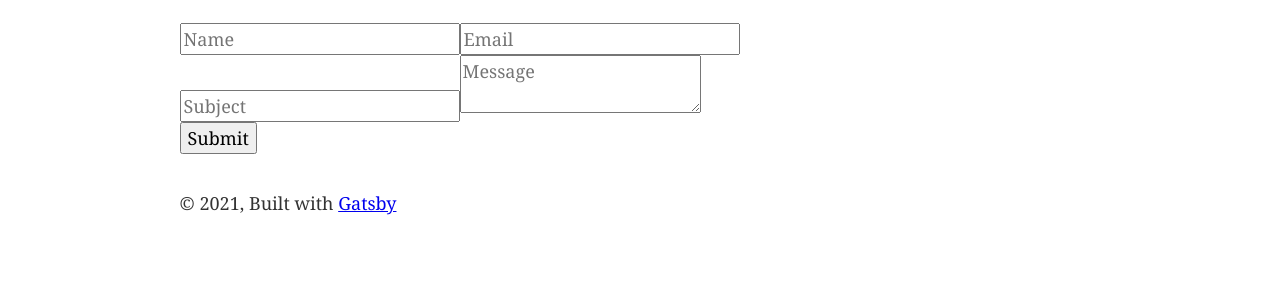
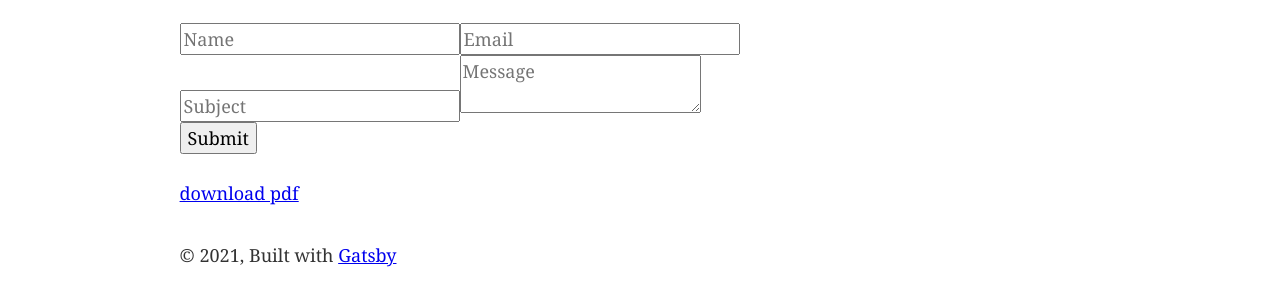
Before and after one commit to NickEast12/netlify-form-testing, a Gatsby site: page / in a window 1280 px wide. Shown: the part 100-406 px from the top of the page. Built offline with nearby package versions, Linux system fonts and the light colour scheme; Gatsby itself is replaced by a stand-in of ours.

Commit message:
File upload using LFS

```diff
--- a/src/pages/index.js
+++ b/src/pages/index.js
@@ -51,6 +51,15 @@ const IndexPage = () => (
         </button>
       </div>
     </form>
+
+    <div>
+      <a
+        href="/static/netlify-enterprise-performance-site-performance.pdf"
+        download
+      >
+        <p>download pdf</p>
+      </a>
+    </div>
   </Layout>
 )
 
```
Also changed, not shown: 1 other file.
